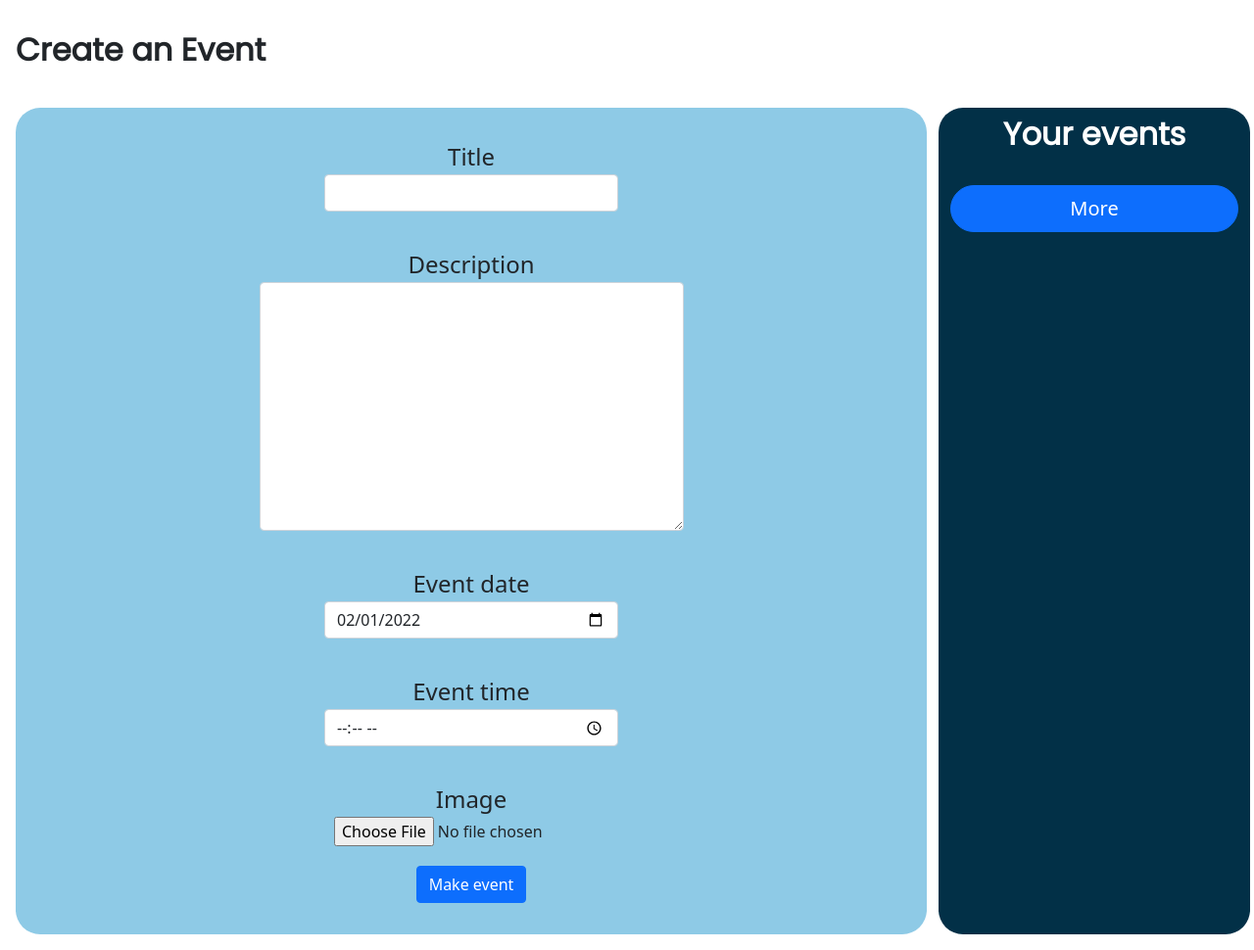
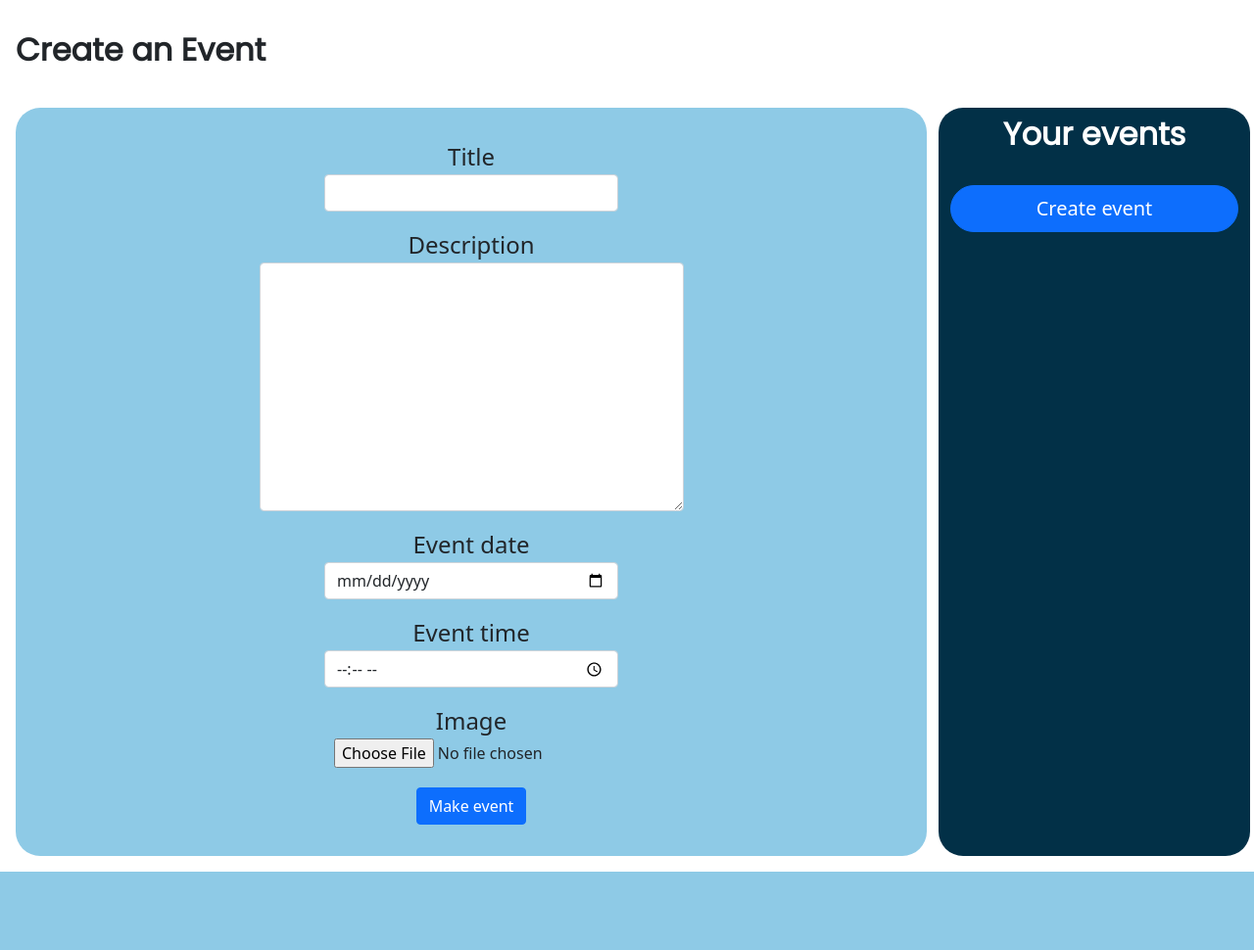
Before and after one commit to Misiaty-Mat/Event-schedule, a Django app: page /make-event/ in a window 1280 px wide. Shown: the part 86-1056 px from the top of the page at 98% size. After the commit the page ends 976 px from the top, so only its background shows below. Run offline with Django 3.2, Linux system fonts and the light colour scheme; the visitor is signed in with stand-in values (Sample User, id 1); data that the repository does not hold is empty; some libraries are stand-ins or nearby versions.

Commit message:
Added interchangeable button in event box and done some refactoring

```diff
--- a/app/core/models.py
+++ b/app/core/models.py
@@ -49,7 +49,7 @@ class User(AbstractBaseUser, PermissionsMixin):
 
 
 class Event(models.Model):
-    title = models.CharField(max_length=255)
+    title = models.CharField(max_length=100)
     description = models.TextField(blank=True)
     created = models.DateTimeField(auto_now_add=True)
     event_date = models.DateField(default=timezone.now)
--- a/app/user_interface/forms.py
+++ b/app/user_interface/forms.py
@@ -33,7 +33,6 @@ class MakeEventForm(forms.ModelForm):
         model = models.Event
         fields = ['title', 'description', 'event_date', 'event_time', 'image']
         widgets = {
-            'event_date': DateInput(),
+             'event_date': DateInput(),
             'event_time': TimeInput(),
-
         }
--- a/app/user_interface/static/ui/styles.css
+++ b/app/user_interface/static/ui/styles.css
@@ -149,7 +149,6 @@ label {
     .event-box {
         margin-top: 20px;
     }
-
     #id_description {
         width: 80%;
     }
--- a/app/user_interface/templates/ui/base.html
+++ b/app/user_interface/templates/ui/base.html
@@ -7,6 +7,7 @@
               content="width=device-width, initial-scale=1.0 shrink-to-fit=no">
         <title>Events</title>
         {% load static %}
+        {% load tags %}
         {% block linkedFiles %}
             <link href="https://cdn.jsdelivr.net/npm/bootstrap@5.1.3/dist/css/bootstrap.min.css"
                   rel="stylesheet"
@@ -88,7 +89,7 @@
                             {% if user.is_authenticated %}
                                 <h2 class="box-title">Your events</h2>
                                 <div class="accordion" id="accordionExample">
-                                    {% for counter, event in events %}
+                                    {% for counter, event in events.items %}
                                         <div class="accordion-item">
                                             <h2 class="accordion-header" id="{{ 'flush-heading'|add:counter }}">
                                                 <button class="accordion-button collapsed"
@@ -104,15 +105,22 @@
                                                  class="accordion-collapse collapse"
                                                  aria-labelledby="{{ 'flush-heading'|add:counter }}"
                                                  data-bs-parent="#accordionFlushExample">
-                                                <div class="accordion-body">{{ event.event_date }} {{ event.event_time }}</div>
+                                                <div class="accordion-body">{{ event.event_date|date:'E-d-Y' }} {{ event.event_time|date:'G:i'}}</div>
                                             </div>
                                         </div>
                                     {% endfor %}
                                 </div>
-                                <div class="button-div">
-                                    <a class="btn btn-lg btn-block more_events_btn btn-primary"
-                                       href="{% url 'my_events' %}">More</a>
-                                </div>
+                                {% if events|length > 0 %}
+                                    <div class="button-div">
+                                        <a class="btn btn-lg btn-block more_events_btn btn-primary"
+                                        href="{% url 'my_events' %}">More</a>
+                                    </div>
+                                {% else %}
+                                    <div class="button-div">
+                                        <a class="btn btn-lg btn-block more_events_btn btn-primary"
+                                        href="{% url 'make_event' %}">Create event</a>
+                                    </div>
+                                {% endif %}
                             {% else %}
                                 <h2 class="box-title">When you will be logged your events will be here!</h2>
                             {% endif %}
--- a/app/user_interface/templates/ui/make_events.html
+++ b/app/user_interface/templates/ui/make_events.html
@@ -13,9 +13,9 @@
                 {% else %}
                     {{ field|add_class:'img_field' }}
                 {% endif %}
-                <span class="help-block">{{ error }}</span>
             </div>
         {% endfor %}
+        <span class="help-block">{{ error }}</span>
         <div class="form-group">
             <button type="submit" class="btn btn-primary">Make event</button>
         </div>
--- a/app/user_interface/views.py
+++ b/app/user_interface/views.py
@@ -21,7 +21,7 @@ def get_quick_events(request):
         user_events =  Event.objects.filter(user=request.user, event_date__gte=datetime.today()).order_by('event_date')[:5]
         event_num = len(user_events)
         event_counter = ['One', 'Two', 'Three', 'Four', 'Five'][:event_num]
-        user_events = zip(event_counter, user_events)
+        user_events = dict(zip(event_counter, user_events))
     return user_events
 
 
@@ -31,40 +31,38 @@ def home(request):
 def sign_up_user(request):
     if request.method == 'GET':
         return render(request, 'ui/signUpUser.html', {'form': forms.RegisterForm()})
+    try:
+        validate_email(request.POST['email'])
+    except ValidationError:
+        return render(
+            request, 'ui/signUpUser.html',
+            {'form': forms.RegisterForm(request.POST), 'error': 'Enter valid email.'}
+        )
     else:
-        try:
-            validate_email(request.POST['email'])
-        except ValidationError:
-            return render(
-                request, 'ui/signUpUser.html',
-                {'form': forms.RegisterForm(request.POST), 'error': 'Enter valid email.'}
-            )
-        else:
-            if request.POST['password1'] == request.POST['password2']:
-                if len(request.POST['password1']) < 6:
-                    return render(
-                        request, 'ui/signUpUser.html',
-                        {'form': forms.RegisterForm(request.POST), 'error': 'Password must be at least 6 characters long.'}
-                    )
-                try:
-                    user = User.objects.create_user(
-                        username=request.POST['username'],
-                        password=request.POST['password1'],
-                        email=request.POST['email']
-                    )
-                    user.save()
-                    login(request, user)
-                    return redirect('home')
-                except IntegrityError:
-                    return render(
-                        request, 'ui/signUpUser.html',
-                        {'form': forms.RegisterForm(request.POST), 'error': 'Username or email is already taken.'}
-                    )
-            else:
+        if request.POST['password1'] == request.POST['password2']:
+            if len(request.POST['password1']) < 6:
                 return render(
                     request, 'ui/signUpUser.html',
-                    {'form': forms.RegisterForm(request.POST), 'error': 'Passwords did not match.'}
+                    {'form': forms.RegisterForm(request.POST), 'error': 'Password must be at least 6 characters long.'}
                 )
+            try:
+                user = User.objects.create_user(
+                    username=request.POST['username'],
+                    password=request.POST['password1'],
+                    email=request.POST['email']
+                )
+                user.save()
+                login(request, user)
+                return redirect('home')
+            except IntegrityError:
+                return render(
+                    request, 'ui/signUpUser.html',
+                    {'form': forms.RegisterForm(request.POST), 'error': 'Username or email is already taken.'}
+                )
+        return render(
+            request, 'ui/signUpUser.html',
+            {'form': forms.RegisterForm(request.POST), 'error': 'Passwords did not match.'}
+        )
 
 def loginuser(request):
     if request.method == 'GET':
@@ -85,21 +83,24 @@ def logoutuser(request):
 
 @login_required
 def make_event(request):
-    render_page_var_dict = {'form': forms.MakeEventForm(), 'events': get_quick_events(request)}
+    render_page_var_dict = {'form': forms.MakeEventForm(request.POST, request.FILES), 'events': get_quick_events(request)}
     if request.method == 'GET':
         return render(request, 'ui/make_events.html', render_page_var_dict)
     else:
-        days_until_event = (datetime.strptime(request.POST['event_date'],'%Y-%m-%d') - datetime.now()).days + 1
-        minute_counter = (datetime.strptime(request.POST['event_date'] + ' ' + \
-            request.POST['event_time'],'%Y-%m-%d %H:%M') - datetime.now()).total_seconds()
+        if request.POST['title'] == '':
+                render_page_var_dict['error'] = "You must give a title to the event"
+                return render(request, 'ui/make_events.html', render_page_var_dict)
+        try:
+            days_until_event = (datetime.strptime(request.POST['event_date'],'%Y-%m-%d') - datetime.now()).days + 1
+            minute_counter = (datetime.strptime(request.POST['event_date'] + ' ' + \
+                request.POST['event_time'],'%Y-%m-%d %H:%M') - datetime.now()).total_seconds()
+            if days_until_event < 0:
+                render_page_var_dict['error'] = "Event can not be created earlier than today"
+                return render(request, 'ui/make_events.html', render_page_var_dict)
+            elif days_until_event == 0 and minute_counter < 0:
+                render_page_var_dict['error'] = "Events can not be created in past time"
+                return render(request, 'ui/make_events.html', render_page_var_dict)
 
-        if days_until_event < 0:
-            render_page_var_dict['error'] = "Event can not be created earlier than today"
-            return render(request, 'ui/make_events.html', render_page_var_dict)
-        elif days_until_event == 0 and minute_counter < 0:
-            render_page_var_dict['error'] = "Events can not be created in past time"
-            return render(request, 'ui/make_events.html', render_page_var_dict)
-        else:
             form = forms.MakeEventForm(request.POST, request.FILES)
             if form.is_valid():
                 new_event = Event.objects.create(
@@ -112,7 +113,9 @@ def make_event(request):
                 )
                 new_event.save()
                 return redirect('home')
-            render_page_var_dict['error'] = "Invalid data in form"
+            return render(request, 'ui/make_events.html', render_page_var_dict)
+        except ValueError:
+            render_page_var_dict['error'] = "You must specify a time of the event"
             return render(request, 'ui/make_events.html', render_page_var_dict)
 
 @login_required
```
Also changed, not shown: app/user_interface/templatetags/tags.py (added, +8 -0 lines), app/core/migrations/0019_alter_event_title.py (added), app/user_interface/templatetags/__init__.py (added).
